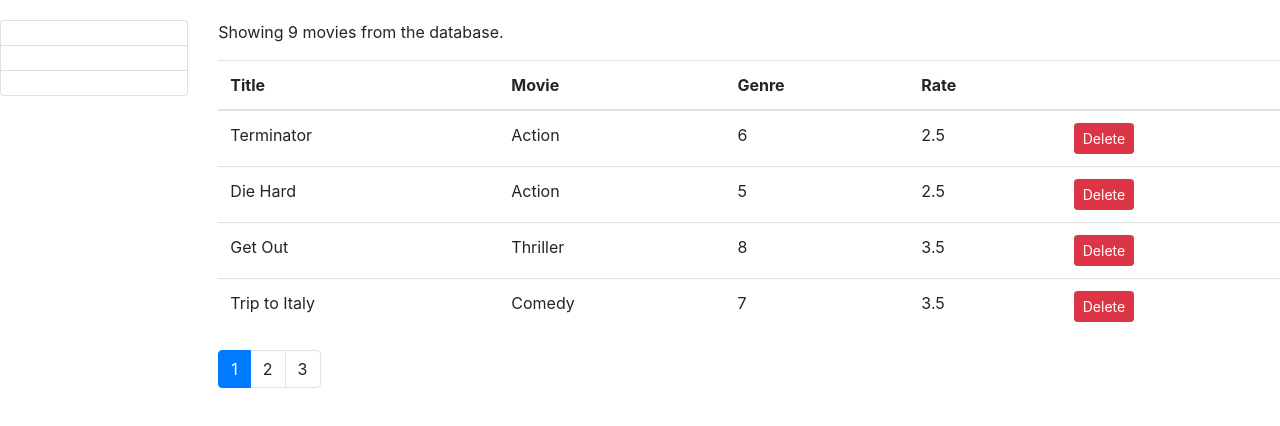
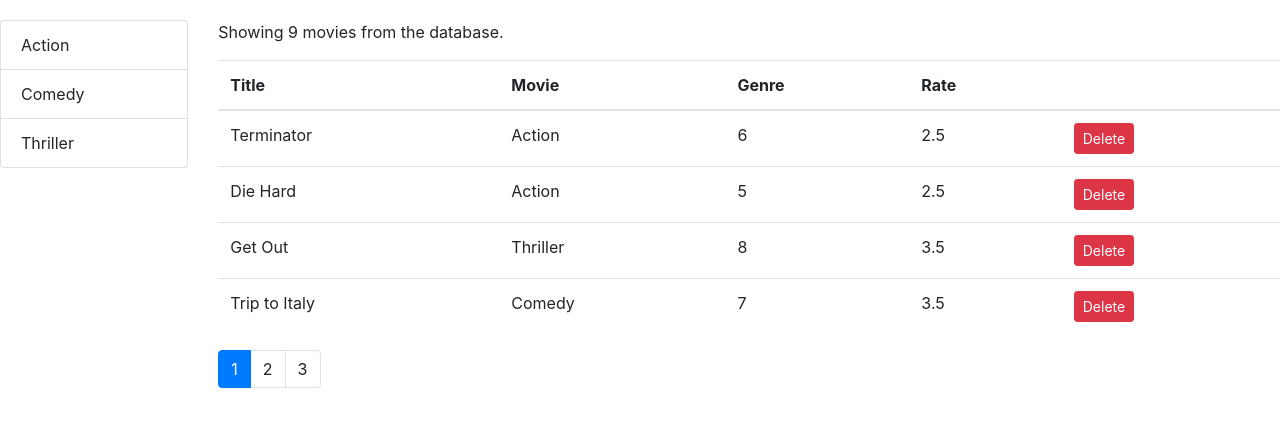
Before and after one commit to attackpiggy/Vidly_Project, a React (Create React App) app: page / in a window 1280 px wide. Shown: the top 426 px of the page. Built offline with nearby package versions, Linux system fonts and the light colour scheme.

Commit message:
adding some more features

```diff
--- a/src/components/listGroup.jsx
+++ b/src/components/listGroup.jsx
@@ -5,7 +5,7 @@ const ListGroup=(props)=> {
     const {items}=props
 
     return <ul className="list-group">
-        {items.map(item=><li key={item._id}className="list-group-item"></li>)}
+        {items.map(item=><li key={item._id}className="list-group-item">{item.name}</li>)}
 
     </ul>
 
```
